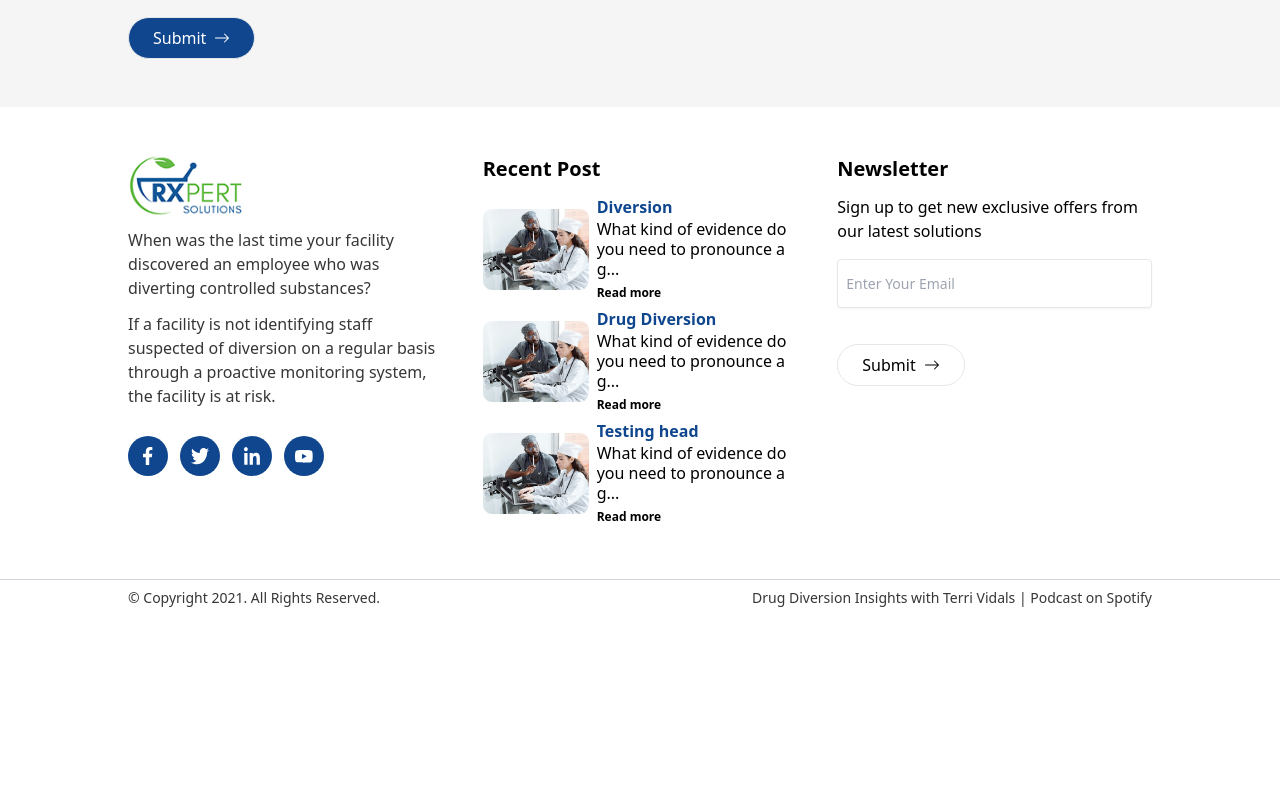
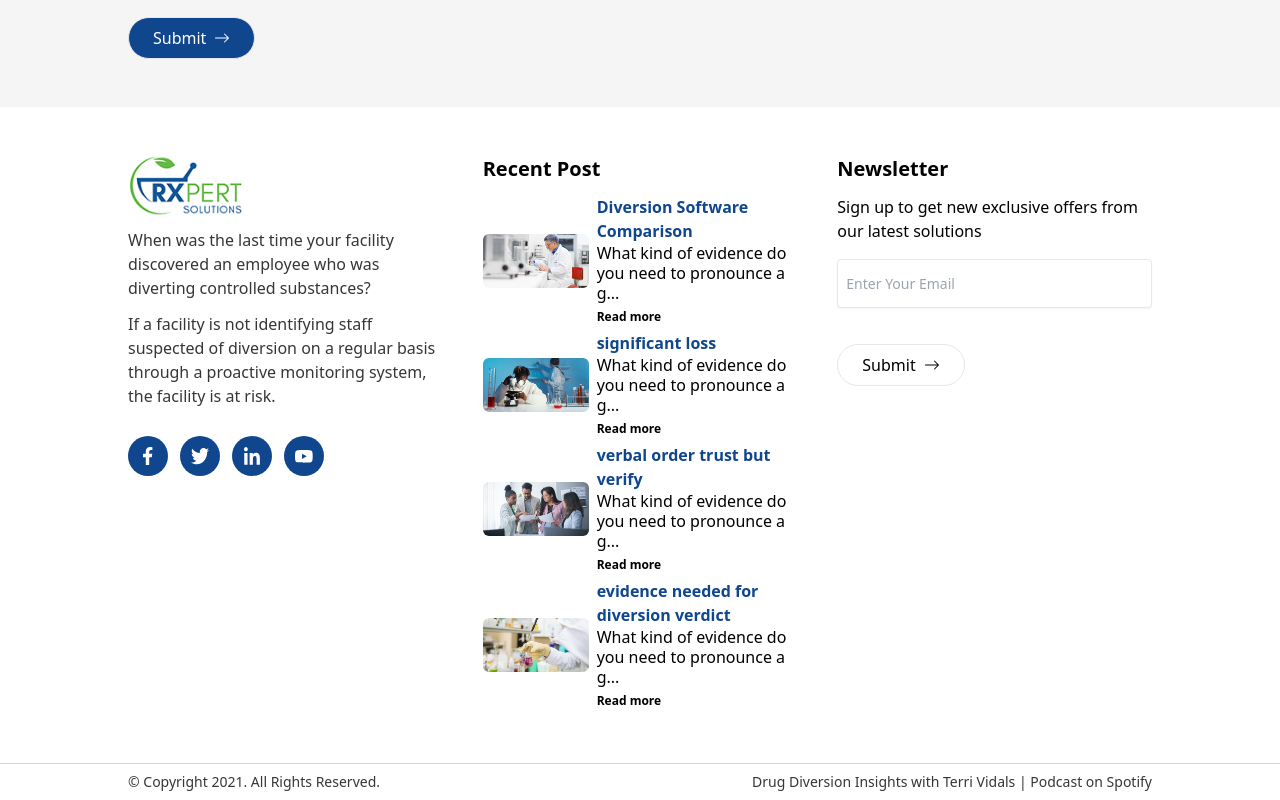
Before and after one commit to S-Abdullahi/rx-expert, a Next.js app: page /blog in a window 1280 px wide. Shown: the part 4025-4825 px from the top of the page. Before the commit the page ends 4641 px from the top, so only its background shows below. Built offline with nearby package versions, Linux system fonts and the light colour scheme.

Commit message:
admin portal

```diff
--- a/app/blog/page.tsx
+++ b/app/blog/page.tsx
@@ -24,6 +24,8 @@ export default function Blog() {
             return <MainBlogCard key={blog.id} {...blog} />;
           })}
         </div>
+
+        {/* Right layout */}
         <div className="md:col-span-4">
           <div className="bg-[#0F468E] py-9 px-6 max-w-[331px]">
             <div className="w-full relative flex items-center">
--- a/app/components/MainBlogCard.tsx
+++ b/app/components/MainBlogCard.tsx
@@ -31,7 +31,12 @@ export default function MainBlogCard(props: IBlogData) {
         </div>
       </div>
       <p className="max-w-[835px] text-[#363636]">{previewText}</p>
-      <Button buttonText="Read More" variant="outlined" themeColor="tertiary" />
+      <Button
+        buttonText="Read More"
+        variant="outlined"
+        themeColor="tertiary"
+        url={`/blog/${id}`}
+      />
     </div>
   );
 }
--- a/app/components/button.tsx
+++ b/app/components/button.tsx
@@ -7,10 +7,11 @@ type IButton = {
   variant?: "outlined" | "contained" | "submit";
   themeColor?: "primary" | "secondary" | "tertiary";
   url?: string;
+  onAction?: ()=>void;
 };
 
 export default function Button(prop: IButton) {
-  const { buttonText, type, variant, themeColor, url } = prop;
+  const { buttonText, type, variant, themeColor, url, onAction } = prop;
   let buttonbg;
   if (variant === "outlined") {
     if (themeColor === "tertiary") {
@@ -29,6 +30,7 @@ export default function Button(prop: IButton) {
     <Link href={url || ''}>
       <button
         className={`flex items-center gap-2 px-6 py-2 mt-5 rounded-full border  ${buttonbg}`}
+        onClick={onAction}
       >
         {buttonText} <BsArrowRight />{" "}
       </button>
--- a/app/layout.tsx
+++ b/app/layout.tsx
@@ -7,7 +7,7 @@ import SectionTitle from "./components/SectionTitle";
 import FormRow from "./components/FormRow";
 import NavBar from "./components/NavBar";
 import { AppProvider } from "./Context";
-import { blogContent } from "./section data/blog.data";
+import { BlogData, blogContent } from "./section data/blog.data";
 import Link from "next/link";
 
 const inter = Inter({ subsets: ["latin"] });
@@ -117,7 +117,7 @@ export default function RootLayout({
             <div className="">
               <h3 className="text-xl font-semibold mb-3">Recent Post</h3>
               <div className="">
-                {blogContent.map((data) => {
+                {BlogData.map((data) => {
                   const { id, heading, body, imageUrl } = data;
                   // const { title, description, imageUrl } = data;
                   return (
@@ -127,7 +127,7 @@ export default function RootLayout({
                     >
                       <Image
                         src={imageUrl}
-                        alt={heading}
+                        alt={heading as string}
                         width={106}
                         height={98}
                         className="object-contain rounded-md"
@@ -138,7 +138,7 @@ export default function RootLayout({
                           {heading}
                         </h5>
                         <p className="max-w-[342px] text-base leading-5">
-                          {`${body.substring(0,50)}...`}
+                          {`${(body || '').substring(0,50)}...`}
                         </p>
                         <button className="text-xs font-bold">
                           <Link href={`/blog/${id}`}>Read more</Link>
--- a/app/section data/blog.data.tsx
+++ b/app/section data/blog.data.tsx
@@ -6,47 +6,57 @@ export interface IBlogData {
   date: string;
   previewText: string;
   noOfComments: number;
+  heading?: string;
+  body?: string;
 }
 
 export const BlogData: IBlogData[] = [
   {
-    id: "adfadifj",
+    id: "diversion-software-comparison",
     imageUrl: "/blog-img-1.png",
     textPlain: "Diversion",
     textColored: "Software Comparison",
     date: "August 10, 2023",
+    heading: "Diversion Software Comparison",
     previewText:
       "Some of you may remember I did a comparison of the various diversion software products back in 2019. I can’t believe it has been that long already! Because it was quite some time ago, I felt it was time to get back out there and reconnect with the vendors and clients to see how things were going. The comparison is still being finalized, but in general, I am seeing that all the companies previously interviewed are still in business and we have picked up a few more in the last couple of years. Omnicell and Kit Check’s Bluesight have joined forces, meaning the client getting the latest Omnicell software also purchases Bluesight for diversion monitoring. Companies which focus on waste assaying are in talks with several of the diversion software companies to see how technologies and data integration can be accomplished.",
+    body: "What kind of evidence do you need to pronounce a guilty verdict when it comes to diversion? Catching someone in the act of placing medication in their pocket when they are supposed to be wasting or seeing vials fall out of their locker leaves little room for doubt. Watching someone on camera substitute saline for another medication is definitive. Interviewing a reliable patient immediately after a nurse charts administration of a pain med and hearing the patient did not receive it is conclusive. But what if you don’t have those types of “proof”. What if you have data that tells you this person practices differently than their peers? They dispense more, they waste more, they enter more verbal orders, or they do not account for some of the meds they have removed.",
     noOfComments: 0,
   },
   {
-    id: "adfadidlaie",
+    id: "significant-loss",
     imageUrl: "/blog-img-2.png",
     textPlain: "Significant",
     textColored: "Loss",
     date: "August 9, 2023",
+    heading: "significant loss",
     previewText:
       "How does the DEA define significant loss? That is a question many of you who oversee controlled substances have asked over the years. I have asked myself this same question. I recently listened to a webinar by a DEA Diversion Investigator. He reminded the audience that anytime you see a Code of Federal Regulations (CFR) statement, the DEA expects you to conform to the regulation. He specifically referenced 21 CFR 1301.76b which states:",
+    body: "What kind of evidence do you need to pronounce a guilty verdict when it comes to diversion? Catching someone in the act of placing medication in their pocket when they are supposed to be wasting or seeing vials fall out of their locker leaves little room for doubt. Watching someone on camera substitute saline for another medication is definitive. Interviewing a reliable patient immediately after a nurse charts administration of a pain med and hearing the patient did not receive it is conclusive. But what if you don’t have those types of “proof”. What if you have data that tells you this person practices differently than their peers? They dispense more, they waste more, they enter more verbal orders, or they do not account for some of the meds they have removed.",
     noOfComments: 2,
   },
   {
-    id: "adfadadaifj",
+    id: "verbal-order",
     imageUrl: "/blog-img-3.png",
     textPlain: "Verbal Order:",
     textColored: "Trust but Verify",
+    heading: "verbal order trust but verify",
     date: "July 10, 2023",
     previewText:
       "How common are verbal orders at your facility? How timely are the physicians authenticating those verbal orders? Does anyone other than the nurse entering the verbal order ever check in with the patient to see if the controlled substance ordered and charted as administered was effective? At most facilities, awareness of diversion is lacking. Because of this lack of awareness, it is seldom considered that a nurse advocating for more medications for a patient may be a way to divert. I have personally seen this method used. I also recently read about a case where a nurse plead guilty to diversion by entering fraudulent verbal orders. These verbal orders being entered may be totally unknown to the physician or may be at the request of the nurse who is untruthful about the patient’s need for the medication.",
+    body: "What kind of evidence do you need to pronounce a guilty verdict when it comes to diversion? Catching someone in the act of placing medication in their pocket when they are supposed to be wasting or seeing vials fall out of their locker leaves little room for doubt. Watching someone on camera substitute saline for another medication is definitive. Interviewing a reliable patient immediately after a nurse charts administration of a pain med and hearing the patient did not receive it is conclusive. But what if you don’t have those types of “proof”. What if you have data that tells you this person practices differently than their peers? They dispense more, they waste more, they enter more verbal orders, or they do not account for some of the meds they have removed.",
     noOfComments: 2,
   },
   {
-    id: "adfaadfadifj",
+    id: "evidence-needed",
     imageUrl: "/blog-img-4.png",
     textPlain: "Evidence Needed",
     textColored: "for Diversion Verdict",
     date: "June 10, 2023",
+    heading: "evidence needed for diversion verdict",
     previewText:
       "What kind of evidence do you need to pronounce a guilty verdict when it comes to diversion? Catching someone in the act of placing medication in their pocket when they are supposed to be wasting or seeing vials fall out of their locker leaves little room for doubt. Watching someone on camera substitute saline for another medication is definitive. Interviewing a reliable patient immediately after a nurse charts administration of a pain med and hearing the patient did not receive it is conclusive. But what if you don’t have those types of “proof”. What if you have data that tells you this person practices differently than their peers? They dispense more, they waste more, they enter more verbal orders, or they do not account for some of the meds they have removed.",
+    body: "What kind of evidence do you need to pronounce a guilty verdict when it comes to diversion? Catching someone in the act of placing medication in their pocket when they are supposed to be wasting or seeing vials fall out of their locker leaves little room for doubt. Watching someone on camera substitute saline for another medication is definitive. Interviewing a reliable patient immediately after a nurse charts administration of a pain med and hearing the patient did not receive it is conclusive. But what if you don’t have those types of “proof”. What if you have data that tells you this person practices differently than their peers? They dispense more, they waste more, they enter more verbal orders, or they do not account for some of the meds they have removed.",
     noOfComments: 2,
   },
 ];
@@ -75,29 +85,29 @@ export const RecentBlogPost: ISmallBlogCard[] = [
 ];
 
 interface IBlogContent {
-  id: string,
-  heading: string,
-  imageUrl: string,
-  body: string
+  id: string;
+  heading: string;
+  imageUrl: string;
+  body: string;
 }
 
 export const blogContent: IBlogContent[] = [
   {
-     id: 'blog-1',
-     heading: 'Diversion',
-     imageUrl: '/img-7.png',
-     body: 'What kind of evidence do you need to pronounce a guilty verdict when it comes to diversion? Catching someone in the act of placing medication in their pocket when they are supposed to be wasting or seeing vials fall out of their locker leaves little room for doubt. Watching someone on camera substitute saline for another medication is definitive. Interviewing a reliable patient immediately after a nurse charts administration of a pain med and hearing the patient did not receive it is conclusive. But what if you don’t have those types of “proof”. What if you have data that tells you this person practices differently than their peers? They dispense more, they waste more, they enter more verbal orders, or they do not account for some of the meds they have removed.'
+    id: "blog-1",
+    heading: "Diversion",
+    imageUrl: "/img-7.png",
+    body: "What kind of evidence do you need to pronounce a guilty verdict when it comes to diversion? Catching someone in the act of placing medication in their pocket when they are supposed to be wasting or seeing vials fall out of their locker leaves little room for doubt. Watching someone on camera substitute saline for another medication is definitive. Interviewing a reliable patient immediately after a nurse charts administration of a pain med and hearing the patient did not receive it is conclusive. But what if you don’t have those types of “proof”. What if you have data that tells you this person practices differently than their peers? They dispense more, they waste more, they enter more verbal orders, or they do not account for some of the meds they have removed.",
   },
   {
-    id: 'blog-2',
-    heading: 'Drug Diversion',
-    imageUrl: '/img-7.png',
-    body: 'What kind of evidence do you need to pronounce a guilty verdict when it comes to diversion? Catching someone in the act of placing medication in their pocket when they are supposed to be wasting or seeing vials fall out of their locker leaves little room for doubt. Watching someone on camera substitute saline for another medication is definitive. Interviewing a reliable patient immediately after a nurse charts administration of a pain med and hearing the patient did not receive it is conclusive. But what if you don’t have those types of “proof”. What if you have data that tells you this person practices differently than their peers? They dispense more, they waste more, they enter more verbal orders, or they do not account for some of the meds they have removed.'
+    id: "blog-2",
+    heading: "Drug Diversion",
+    imageUrl: "/img-7.png",
+    body: "What kind of evidence do you need to pronounce a guilty verdict when it comes to diversion? Catching someone in the act of placing medication in their pocket when they are supposed to be wasting or seeing vials fall out of their locker leaves little room for doubt. Watching someone on camera substitute saline for another medication is definitive. Interviewing a reliable patient immediately after a nurse charts administration of a pain med and hearing the patient did not receive it is conclusive. But what if you don’t have those types of “proof”. What if you have data that tells you this person practices differently than their peers? They dispense more, they waste more, they enter more verbal orders, or they do not account for some of the meds they have removed.",
   },
   {
-    id: 'blog-3',
-    heading: 'Testing head',
-    imageUrl: '/img-7.png',
-    body: 'What kind of evidence do you need to pronounce a guilty verdict when it comes to diversion? Catching someone in the act of placing medication in their pocket when they are supposed to be wasting or seeing vials fall out of their locker leaves little room for doubt. Watching someone on camera substitute saline for another medication is definitive. Interviewing a reliable patient immediately after a nurse charts administration of a pain med and hearing the patient did not receive it is conclusive. But what if you don’t have those types of “proof”. What if you have data that tells you this person practices differently than their peers? They dispense more, they waste more, they enter more verbal orders, or they do not account for some of the meds they have removed.'
-  }
-]
+    id: "blog-3",
+    heading: "Testing head",
+    imageUrl: "/img-7.png",
+    body: "What kind of evidence do you need to pronounce a guilty verdict when it comes to diversion? Catching someone in the act of placing medication in their pocket when they are supposed to be wasting or seeing vials fall out of their locker leaves little room for doubt. Watching someone on camera substitute saline for another medication is definitive. Interviewing a reliable patient immediately after a nurse charts administration of a pain med and hearing the patient did not receive it is conclusive. But what if you don’t have those types of “proof”. What if you have data that tells you this person practices differently than their peers? They dispense more, they waste more, they enter more verbal orders, or they do not account for some of the meds they have removed.",
+  },
+];
```
Also changed, not shown: app/admin/page.tsx (added, +24 -0 lines), app/admin/portal/page.tsx (added, +56 -0 lines), app/blog/[id]/page.tsx (+16 -5 lines).
